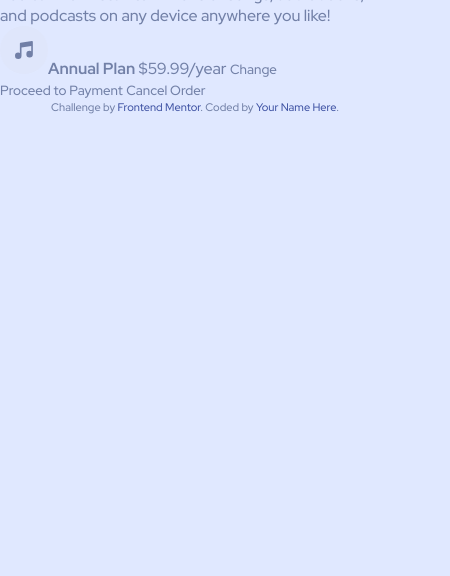
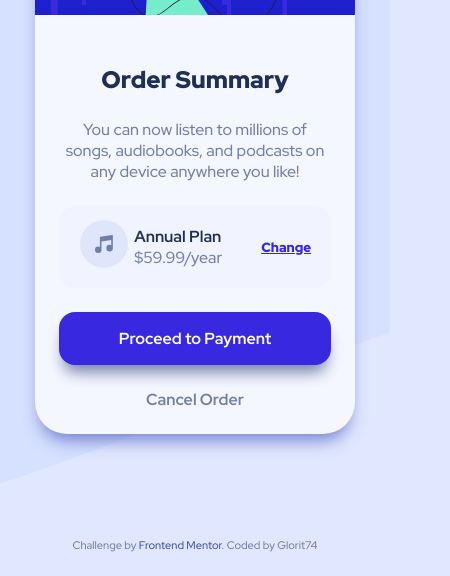
Before and after one commit to Glorit74/order-summary-component-main, a plain HTML site: page index.html in a window 390 px wide. Shown: the part 284-860 px from the top of the page, 450 px wide, since content can reach past the window. Drawn offline with Linux system fonts and the light colour scheme.

Commit message:
css mobile

```diff
--- a/index.html
+++ b/index.html
@@ -27,26 +27,30 @@
 dancing girl with headphones holding ipad"
       />
 
+      <section class="card">
         <h1>Order Summary</h1>
         <p>
-        You can now listen to millions of songs, audiobooks, and podcasts on any
-        device anywhere you like!
+          You can now listen to millions of songs, audiobooks, and podcasts on
+          any device anywhere you like!
         </p>
-
         <div class="wrapper">
-        <img src="images/icon-music.svg" alt"notes"><strong>Annual Plan</strong>
+          <div class="item-1"><img src="images/icon-music.svg" alt"notes"></div>
+          <div class="item-2">
+            <strong>Annual Plan</strong>
             <span class="price">$59.99/year</span>
-        <button class="change">Change</button>
+          </div>
+          <button class="item-3 change">Change</button>
         </div>
         <button class="payment">Proceed to Payment</button>
         <button class="cancel">Cancel Order</button>
+      </section>
     </main>
 
     <footer class="attribution">
       Challenge by
       <a href="https://www.frontendmentor.io?ref=challenge" target="_blank"
         >Frontend Mentor</a
-      >. Coded by <a href="#">Your Name Here</a>.
+      >. Coded by Glorit74
     </footer>
   </body>
 </html>
--- a/style.css
+++ b/style.css
@@ -1,8 +1,4 @@
-*,
-*::before,
-*::after {
-  margin: 0;
-  /* margin-top: 0; mert a text-eknek van default top margin */
+* {
   padding: 0;
   border: 0;
   outline: none;
@@ -26,6 +22,7 @@ button {
 
 :root {
   --clr-bg: hsl(225, 100%, 94%);
+  --clr-bg-light: hsl(226, 87%, 97%);
   --clr-button: hsl(245, 75%, 52%);
   --clr-card-bg: hsl(225, 100%, 98%);
   --clr-text: hsl(224, 23%, 55%);
@@ -33,13 +30,115 @@ button {
 }
 
 body {
+  display: flex;
+  flex-direction: column;
+  justify-content: center;
+  align-items: center;
+  height: 100vh;
+
+  background-image: url(images/pattern-background-mobile.svg);
+  background-size: cover;
+  background-position: center center;
+  background-color: var(--clr-bg);
+
+  color: var(--clr-text);
   font-family: "Red Hat Display", sans-serif;
   font-size: 16px;
   font-weight: 500;
-  background-color: var(--clr-bg);
+
+  text-align: center;
+}
+
+main {
+  width: 320px;
+  background-color: var(--clr-card-bg);
+  border-radius: 2rem;
+  box-shadow: 0px 12px 17px -6px rgba(68, 80, 184, 0.69);
+}
+
+.hero {
+  width: 100%;
+  border-radius: 2rem 2rem 0 0;
+}
+
+.card {
+  padding: 1.5em;
+}
+
+h1 {
+  font-size: 1.5em;
+  font-weight: 900;
+  color: var(--clr-text-dark);
+  margin-bottom: 1em;
+}
+
+p {
+  margin-bottom: 1.5em;
+}
+
+.wrapper {
+  display: grid;
+  grid-template-columns: 1fr 2fr 1fr;
+  background-color: var(--clr-bg-light);
+  border-radius: 1em;
+  padding: 0.9em;
+  align-items: center;
+}
+
+.item-2 {
+  text-align: left;
+}
+
+strong {
+  text-align: left;
+  color: var(--clr-text-dark);
+}
+
+.change {
+  font-weight: 900;
+  color: var(--clr-button);
+  text-decoration: underline;
+}
+
+.change:hover {
   color: var(--clr-text);
 }
 
+.payment {
+  width: 100%;
+  margin: 1.5em 0;
+  padding: 1em;
+  border-radius: 1em;
+  background-color: var(--clr-button);
+  color: white;
+  font-size: 1em;
+  font-weight: 700;
+  box-shadow: 0px 12px 15px -5px var(--clr-text);
+}
+
+.payment:hover {
+  font-size: 0.8em;
+  margin: 1.8em 0;
+  padding: 1.4em;
+  border-radius: 1.2em;
+  background-color: var(--clr-text);
+  box-shadow: 0px 0px 15px -5px var(--clr-text);
+}
+
+.cancel {
+  font-size: 1em;
+  font-weight: 700;
+}
+
+.cancel:hover {
+  font-size: 0.8em;
+  color: var(--clr-text-dark);
+}
+
+footer {
+  position: absolute;
+  bottom: 8px;
+}
 .attribution {
   font-size: 11px;
   text-align: center;
```
Lines whose indentation alone changed are shown as unchanged.
